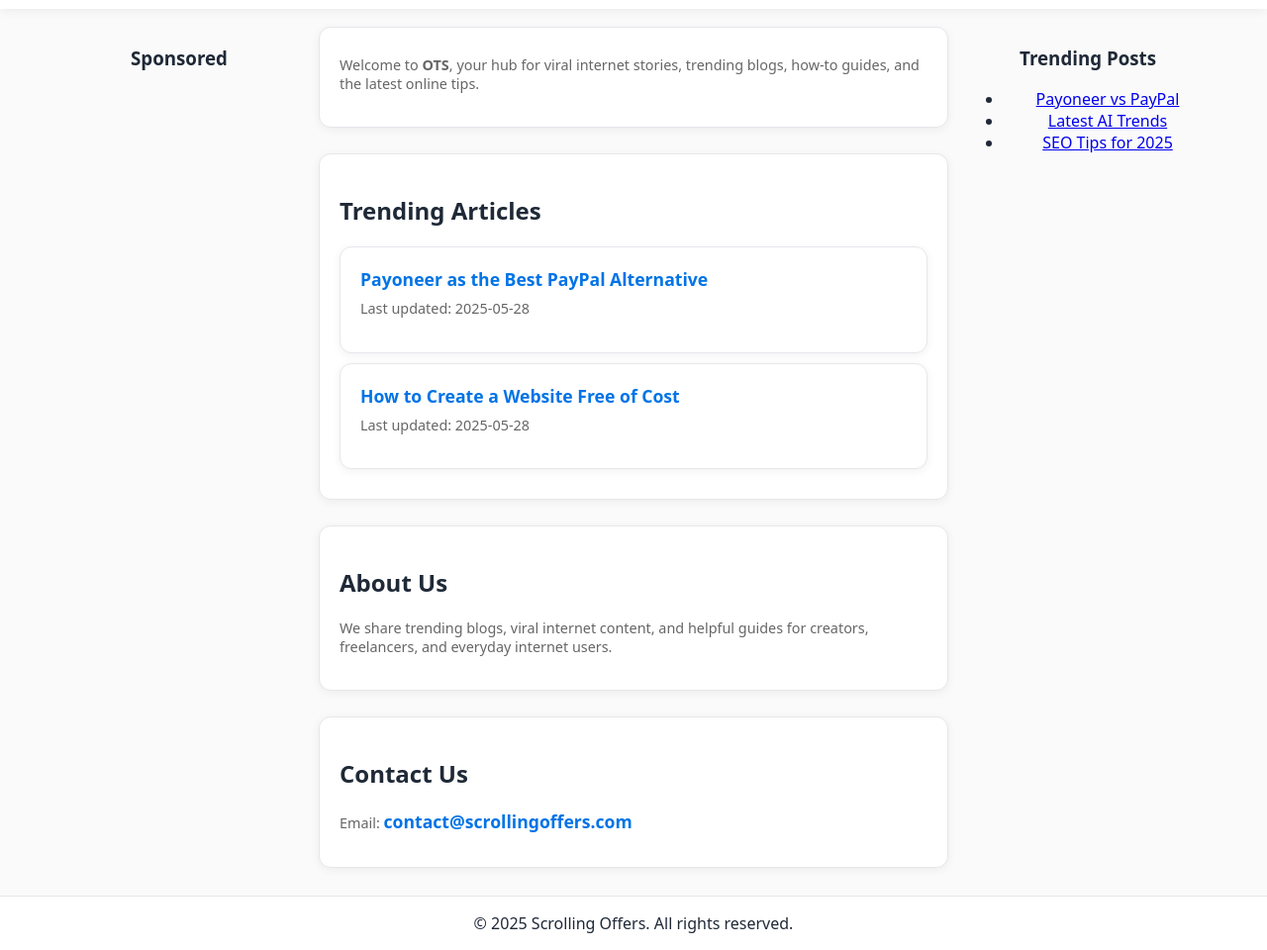
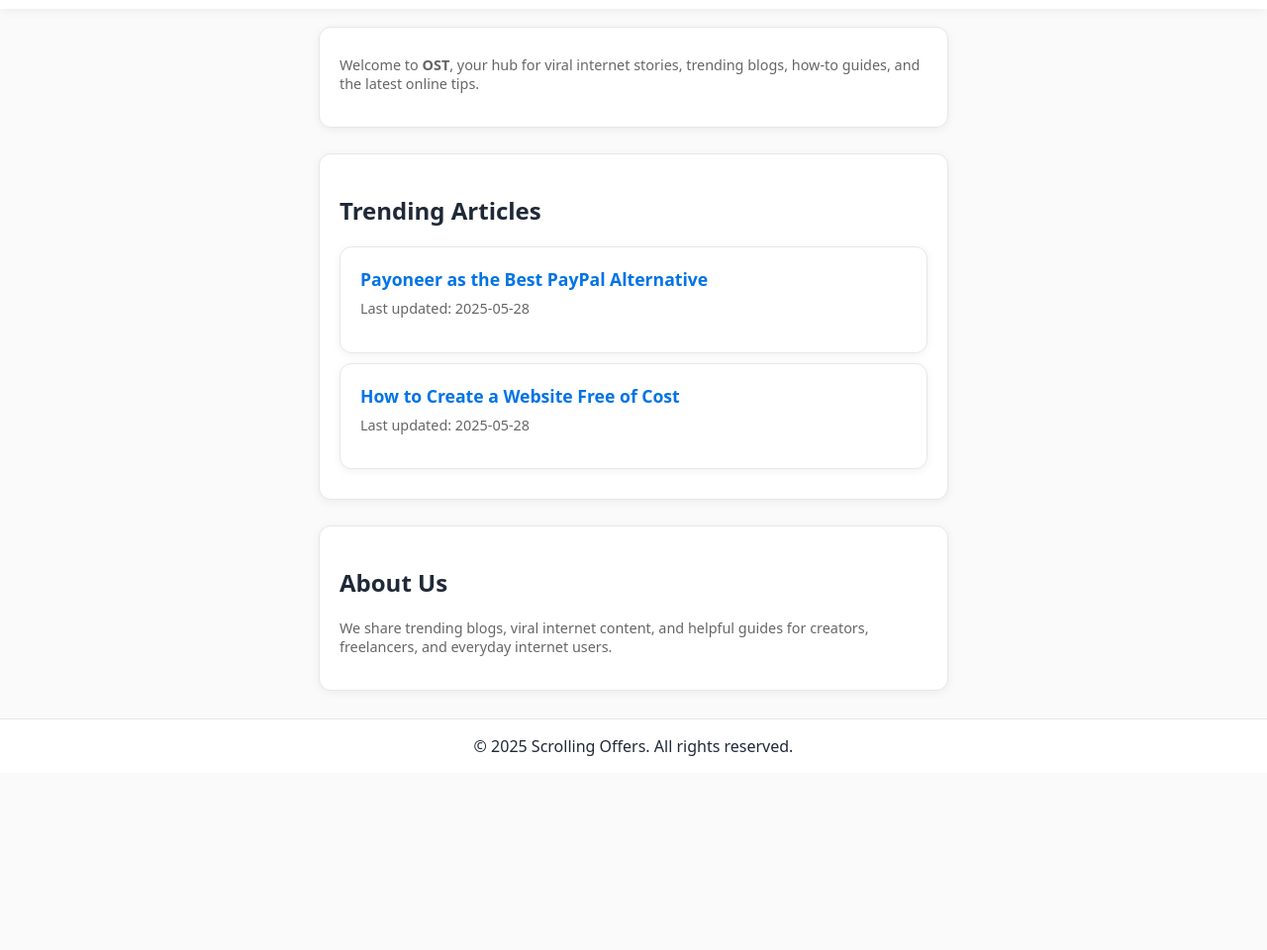
Before and after one commit to muradhossain400372/scrolleroffers, a plain HTML site: page index.html in a window 1280 px wide. Shown: the part 59-1019 px from the top of the page at 99% size. After the commit the page ends 840 px from the top, so only its background shows below. Drawn offline with Linux system fonts and the light colour scheme.

Commit message:
index.html

```diff
--- a/index.html
+++ b/index.html
@@ -173,13 +173,12 @@
   <!-- Layout -->
   <div class="container">
     <aside class="sidebar">
-      <h3>Sponsored</h3>
-      <div class="adflexbox"></div>
+
     </aside>
 
     <main class="main">
       <section id="intro" class="card">
-        <p>Welcome to <strong>OTS</strong>, your hub for viral internet stories, trending blogs, how-to guides, and the latest online tips.</p>
+        <p>Welcome to <strong>OST</strong>, your hub for viral internet stories, trending blogs, how-to guides, and the latest online tips.</p>
       </section>
 
       <section id="posts" class="card">
@@ -203,19 +202,10 @@
         <p>We share trending blogs, viral internet content, and helpful guides for creators, freelancers, and everyday internet users.</p>
       </section>
 
-      <section id="contact" class="card">
-        <h2>Contact Us</h2>
-        <p>Email: <a href="mailto:contact@scrollingoffers.com">contact@scrollingoffers.com</a></p>
-      </section>
     </main>
 
     <aside class="sidebar">
-      <h3>Trending Posts</h3>
-      <ul>
-        <li><a href="#" target="_blank" rel="nofollow noopener">Payoneer vs PayPal</a></li>
-        <li><a href="#" target="_blank" rel="nofollow noopener">Latest AI Trends</a></li>
-        <li><a href="#" target="_blank" rel="nofollow noopener">SEO Tips for 2025</a></li>
-      </ul>
+
     </aside>
   </div>
 
```
